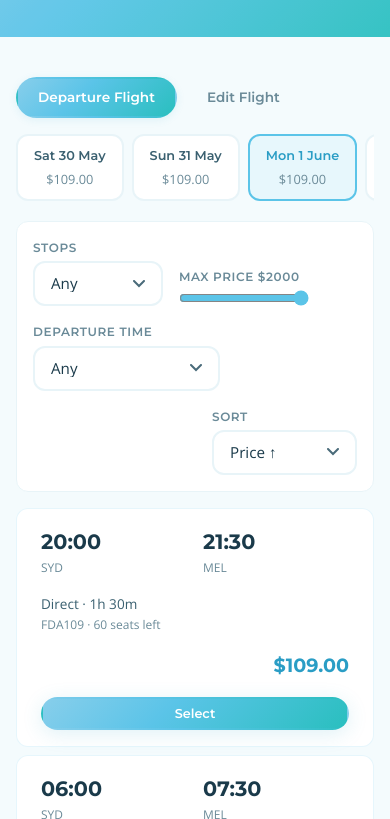
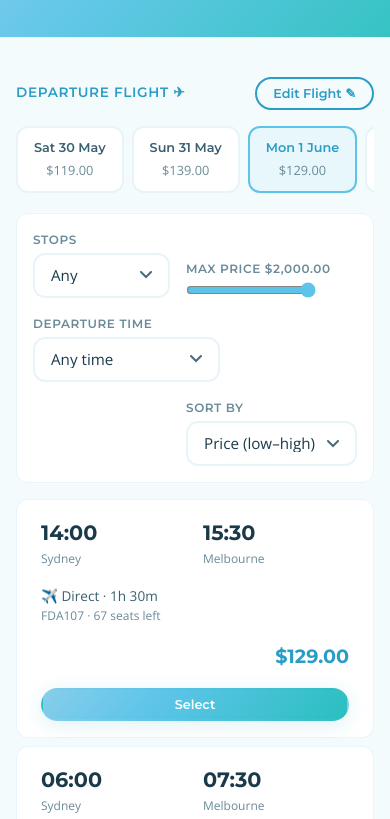
Before and after one commit to ESPV17/FlyDreamAir-Booking-System, a plain HTML site: page search.html in a window 390 px wide. Shown: the part 249-1068 px from the top of the page. Drawn offline with nearby package versions, Linux system fonts and the light colour scheme.

Commit message:
Update search.html better functionality with new js

```diff
--- a/search.html
+++ b/search.html
@@ -11,17 +11,18 @@
 
   <main class="app-main">
     <header class="page-header">
-      <div class="container" style="position:relative">
-        <h1>Flights</h1>
+      <div class="container">
+        <h1 id="route-heading">Available Flights</h1>
         <p id="route-summary"></p>
       </div>
     </header>
 
     <section class="section-sm">
       <div class="container">
-        <div class="search-tabs" style="margin-bottom:var(--gap-md)">
-          <div class="search-tab active" data-tab="depart" role="button">Departure Flight</div>
-          <div class="search-tab" data-tab="edit" role="button">Edit Flight</div>
+
+        <div style="display:flex;align-items:center;justify-content:space-between;margin-bottom:var(--gap-md);flex-wrap:wrap;gap:var(--gap-sm)">
+          <span style="font-family:var(--font-display);font-size:0.85rem;font-weight:600;color:var(--sky-blue-dark);text-transform:uppercase;letter-spacing:0.05em" id="leg-label">DEPARTURE FLIGHT ✈</span>
+          <button class="btn btn-secondary btn-sm" id="edit-toggle">Edit Flight ✎</button>
         </div>
 
         <div class="card mb-md hidden" id="edit-card">
@@ -35,7 +36,15 @@
                 <label class="form-label">To</label>
                 <select class="form-control" id="edit-to"></select>
               </div>
-              <div class="form-group" style="align-self:end">
+              <div class="form-group">
+                <label class="form-label">Cabin Class</label>
+                <select class="form-control" id="edit-cabin">
+                  <option value="Economy">Economy</option>
+                  <option value="Business">Business</option>
+                  <option value="First">First</option>
+                </select>
+              </div>
+              <div class="form-group" style="align-self:flex-end">
                 <button class="btn btn-primary" id="apply-edit">Apply</button>
               </div>
             </div>
@@ -49,18 +58,17 @@
             <label>Stops</label>
             <select class="form-control" id="filter-stops">
               <option value="any">Any</option>
-              <option value="0">Direct</option>
-              <option value="1">1 stop</option>
+              <option value="0">Direct only</option>
             </select>
           </div>
           <div class="filter-group">
-            <label>Max price <span id="max-price-label">$2000</span></label>
+            <label>Max price <span id="max-price-label">$2,000</span></label>
             <input type="range" min="100" max="2000" step="50" value="2000" id="filter-price" />
           </div>
           <div class="filter-group">
             <label>Departure time</label>
             <select class="form-control" id="filter-time">
-              <option value="any">Any</option>
+              <option value="any">Any time</option>
               <option value="early">Early (00–06)</option>
               <option value="morning">Morning (06–12)</option>
               <option value="afternoon">Afternoon (12–18)</option>
@@ -68,72 +76,85 @@
             </select>
           </div>
           <div class="filter-group" style="margin-left:auto">
-            <label>Sort</label>
+            <label>Sort by</label>
             <select class="form-control" id="filter-sort">
-              <option value="price-asc">Price ↑</option>
-              <option value="price-desc">Price ↓</option>
-              <option value="depart-asc">Departure ↑</option>
-              <option value="duration-asc">Duration ↑</option>
+              <option value="price-asc">Price (low–high)</option>
+              <option value="price-desc">Price (high–low)</option>
+              <option value="depart-asc">Departure time</option>
+              <option value="duration-asc">Duration</option>
             </select>
           </div>
         </div>
 
-        <div class="flights-list-wrapper" id="flights-list"></div>
+        <div id="flights-list"></div>
+
       </div>
     </section>
   </main>
 
   <div id="footer-mount"></div>
-
   <script src="main.js"></script>
   <script>
     mountChrome('search');
+    const booking = loadBooking();
+    let params = booking.searchParams || { from:'SYD', to:'MEL', departDate:'2026-06-01', passengers:1, cabin:'Economy', tripType:'return' };
 
-    const booking = loadBooking();
-    let params = booking.searchParams || { from: 'SYD', to: 'MEL', departDate: '2026-06-01', passengers: 1, cabin: 'Economy' };
+    const pickingReturn = booking.selectedFlight && !booking.returnFlight && params.tripType === 'return';
+    const legFrom = pickingReturn ? params.to   : params.from;
+    const legTo   = pickingReturn ? params.from : params.to;
+
+    document.getElementById('leg-label').textContent     = pickingReturn ? 'RETURN FLIGHT ✈' : 'DEPARTURE FLIGHT ✈';
+    document.getElementById('route-heading').textContent = legFrom + ' → ' + legTo;
     document.getElementById('route-summary').textContent =
-      `${params.from} → ${params.to} · ${params.passengers} passenger(s) · ${params.cabin || 'Economy'}`;
+      formatDate(pickingReturn ? params.returnDate : params.departDate) + ' · ' + params.passengers + ' passenger(s) · ' + (params.cabin||'Economy');
 
-    // Edit-flight controls
-    const editFrom = document.getElementById('edit-from');
-    const editTo   = document.getElementById('edit-to');
+    const editFrom  = document.getElementById('edit-from');
+    const editTo    = document.getElementById('edit-to');
+    const editCabin = document.getElementById('edit-cabin');
     FDA.airports.forEach(a => {
-      editFrom.insertAdjacentHTML('beforeend', `<option value="${a.code}">${a.code} — ${a.city}</option>`);
-      editTo.insertAdjacentHTML('beforeend', `<option value="${a.code}">${a.code} — ${a.city}</option>`);
+      const o = `<option value="${a.code}">${a.code} — ${a.city}</option>`;
+      editFrom.insertAdjacentHTML('beforeend', o);
+      editTo.insertAdjacentHTML('beforeend', o);
     });
-    editFrom.value = params.from;
-    editTo.value   = params.to;
+    editFrom.value  = legFrom;
+    editTo.value    = legTo;
+    editCabin.value = params.cabin || 'Economy';
 
-    document.querySelectorAll('.search-tab').forEach(t => {
-      t.addEventListener('click', () => {
-        document.querySelectorAll('.search-tab').forEach(x => x.classList.remove('active'));
-        t.classList.add('active');
-        document.getElementById('edit-card').classList.toggle('hidden', t.dataset.tab !== 'edit');
-      });
-    });
-    document.getElementById('apply-edit').addEventListener('click', () => {
-      params = { ...params, from: editFrom.value, to: editTo.value };
-      saveBooking({ searchParams: params });
-      document.getElementById('route-summary').textContent =
-        `${params.from} → ${params.to} · ${params.passengers} passenger(s) · ${params.cabin || 'Economy'}`;
-      renderChips(); render();
-      showToast('Route updated', 'info');
+    let currentFrom  = legFrom, currentTo = legTo;
+
+    document.getElementById('edit-toggle').addEventListener('click', () => {
+      document.getElementById('edit-card').classList.toggle('hidden');
     });
 
-    // Date chips
-    const DATE_STRIP = ['2026-05-30', '2026-05-31', '2026-06-01', '2026-06-02', '2026-06-03'];
-    let activeDate = params.departDate || '2026-06-01';
+    document.getElementById('apply-edit').addEventListener('click', () => {
+      if (editFrom.value === editTo.value) return showToast('Origin and destination must be different','warning');
+      currentFrom = editFrom.value;
+      currentTo   = editTo.value;
+      params.cabin = editCabin.value;
+      saveBooking({ searchParams: { ...params, cabin: editCabin.value } });
+      document.getElementById('route-heading').textContent = currentFrom + ' → ' + currentTo;
+      renderChips(); render();
+      showToast('Search updated','info');
+      document.getElementById('edit-card').classList.add('hidden');
+    });
 
-    function cheapestForDate() {
-      const matching = FDA.flights.filter(f => f.from === params.from && f.to === params.to);
-      return matching.length ? Math.min(...matching.map(f => f.price)) : null;
-    }
+    // For same-day return flights, filter out flights that depart before outbound arrives
+    const outboundArriveTime = pickingReturn && booking.selectedFlight
+      ? booking.selectedFlight.arrive.replace('+1','').trim()
+      : null;
+
+    const DATE_STRIP = ['2026-05-30','2026-05-31','2026-06-01','2026-06-02','2026-06-03'];
+    // Make sure activeDate is always in the strip — fall back to first strip date if not
+    let rawDate  = (pickingReturn ? params.returnDate : params.departDate) || '2026-06-01';
+    let activeDate = DATE_STRIP.includes(rawDate) ? rawDate : DATE_STRIP[2];
 
     function renderChips() {
-      const cheap = cheapestForDate();
+      const matching = FDA.flights.filter(f => f.from === currentFrom && f.to === currentTo);
       document.getElementById('date-chips').innerHTML = DATE_STRIP.map(d => {
+        const onDay = matching.filter(f => f.date === d);
+        const cheap = onDay.length ? Math.min(...onDay.map(f => f.price)) : null;
         const c = formatChip(d);
-        return `<div class="date-chip ${d === activeDate ? 'active' : ''}" data-date="${d}" role="button">
+        return `<div class="date-chip ${d===activeDate?'active':''}" data-date="${d}" role="button">
           <span class="day">${c.day} ${c.dm}</span>
           <span class="price">${cheap ? formatCurrency(cheap) : '—'}</span>
         </div>`;
@@ -143,53 +164,55 @@
       });
     }
 
-    // Filters
     function parseDuration(str) {
-      const m = (str || '').match(/(\d+)h\s*(\d+)?/);
-      return m ? parseInt(m[1], 10) * 60 + parseInt(m[2] || '0', 10) : 0;
+      const m = (str||'').match(/(\d+)h\s*(\d+)?/);
+      return m ? parseInt(m[1],10)*60 + parseInt(m[2]||'0',10) : 0;
     }
 
     function render() {
-      const stops = document.getElementById('filter-stops').value;
-      const maxPrice = parseInt(document.getElementById('filter-price').value, 10);
-      document.getElementById('max-price-label').textContent = '$' + maxPrice;
-      const tBucket = document.getElementById('filter-time').value;
-      const sort = document.getElementById('filter-sort').value;
+      const stops    = document.getElementById('filter-stops').value;
+      const maxPrice = parseInt(document.getElementById('filter-price').value,10);
+      const tBucket  = document.getElementById('filter-time').value;
+      const sort     = document.getElementById('filter-sort').value;
+      document.getElementById('max-price-label').textContent = formatCurrency(maxPrice);
 
-      const list = FDA.flights.filter(f => {
-        if (f.from !== params.from) return false;
-        if (f.to   !== params.to)   return false;
-        if (stops !== 'any' && String(f.stops || 0) !== stops) return false;
+      let list = FDA.flights.filter(f => {
+        if (f.from !== currentFrom) return false;
+        if (f.to   !== currentTo)   return false;
+        if (f.date !== activeDate)  return false;
+        if (stops !== 'any' && String(f.stops||0) !== stops) return false;
         if (f.price > maxPrice) return false;
         if (tBucket !== 'any' && timeBucket(f.depart) !== tBucket) return false;
+        // For same-day return, hide flights that depart before or at the same time the outbound arrives
+        if (outboundArriveTime && activeDate === params.departDate) {
+          if (f.depart <= outboundArriveTime) return false;
+        }
         return true;
       });
 
-      list.sort((a, b) => {
-        switch (sort) {
-          case 'price-desc':   return b.price - a.price;
-          case 'depart-asc':   return a.depart.localeCompare(b.depart);
-          case 'duration-asc': return parseDuration(a.duration) - parseDuration(b.duration);
-          default:             return a.price - b.price;
-        }
+      list.sort((a,b) => {
+        if (sort==='price-desc')   return b.price - a.price;
+        if (sort==='depart-asc')   return a.depart.localeCompare(b.depart);
+        if (sort==='duration-asc') return parseDuration(a.duration) - parseDuration(b.duration);
+        return a.price - b.price;
       });
 
       const listEl = document.getElementById('flights-list');
-      if (list.length === 0) {
-        listEl.innerHTML = `<div class="text-center" style="padding:var(--gap-xl)">
-          <div style="font-size:2.4rem">🛬</div>
-          <h3 style="margin-top:var(--gap-sm)">No flights match those filters</h3>
-          <p>Try widening the price range or picking different airports.</p>
+      if (!list.length) {
+        listEl.innerHTML = `<div class="text-center" style="padding:var(--gap-xxl) 0">
+          <div style="font-size:3rem">🛬</div>
+          <h3 style="margin-top:var(--gap-md)">No flights found</h3>
+          <p>Try adjusting the filters or searching a different route.</p>
         </div>`;
         return;
       }
 
       listEl.innerHTML = list.map(f => `
-        <div class="flight-row">
-          <div><div class="time">${f.depart}</div><div class="text-xs text-light">${f.from}</div></div>
-          <div><div class="time">${f.arrive}</div><div class="text-xs text-light">${f.to}</div></div>
+        <div class="flight-row animate-fade-up">
+          <div><div class="time">${f.depart}</div><div class="text-xs text-light">${f.fromCity}</div></div>
+          <div><div class="time">${f.arrive}</div><div class="text-xs text-light">${f.toCity}</div></div>
           <div>
-            <div class="stops">${(f.stops || 0) === 0 ? 'Direct' : f.stops + ' stop'} · ${f.duration}</div>
+            <div class="stops">${(f.stops||0)===0?'✈️ Direct':f.stops+' stop'} · ${f.duration}</div>
             <div class="text-xs text-light">${f.id} · ${f.seats} seats left</div>
           </div>
           <div class="price">${formatCurrency(f.price)}</div>
@@ -200,18 +223,25 @@
       listEl.querySelectorAll('button[data-id]').forEach(btn => {
         btn.addEventListener('click', () => {
           const flight = getFlightById(btn.dataset.id);
-          saveBooking({ selectedFlight: flight });
-          showToast(`Selected ${flight.id} — ${flight.fromCity} → ${flight.toCity}`, 'success');
-          setTimeout(() => window.location.href = 'seats.html', 300);
+          if (pickingReturn) {
+            saveBooking({ returnFlight: flight });
+            showToast('Return flight selected!', 'success');
+            setTimeout(() => window.location.href = 'seats.html', 400);
+          } else {
+            saveBooking({ selectedFlight: flight, returnFlight: null });
+            showToast('Outbound flight selected!', 'success');
+            setTimeout(() => {
+              window.location.href = params.tripType === 'return' ? 'search.html' : 'seats.html';
+            }, 400);
+          }
         });
       });
     }
 
-    document.getElementById('filter-stops').addEventListener('change', render);
+    ['filter-stops','filter-time','filter-sort'].forEach(id =>
+      document.getElementById(id).addEventListener('change', render)
+    );
     document.getElementById('filter-price').addEventListener('input', render);
-    document.getElementById('filter-time').addEventListener('change', render);
-    document.getElementById('filter-sort').addEventListener('change', render);
-
     renderChips();
     render();
   </script>
```
